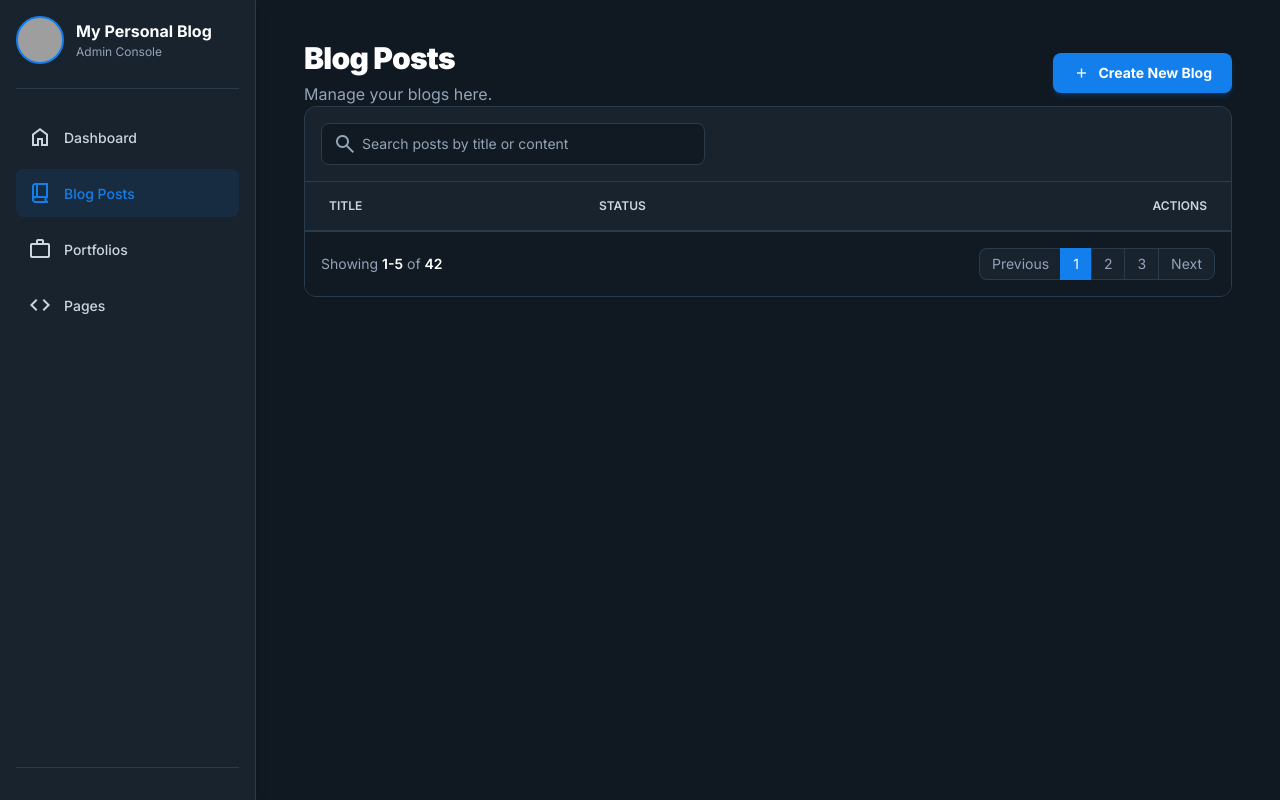
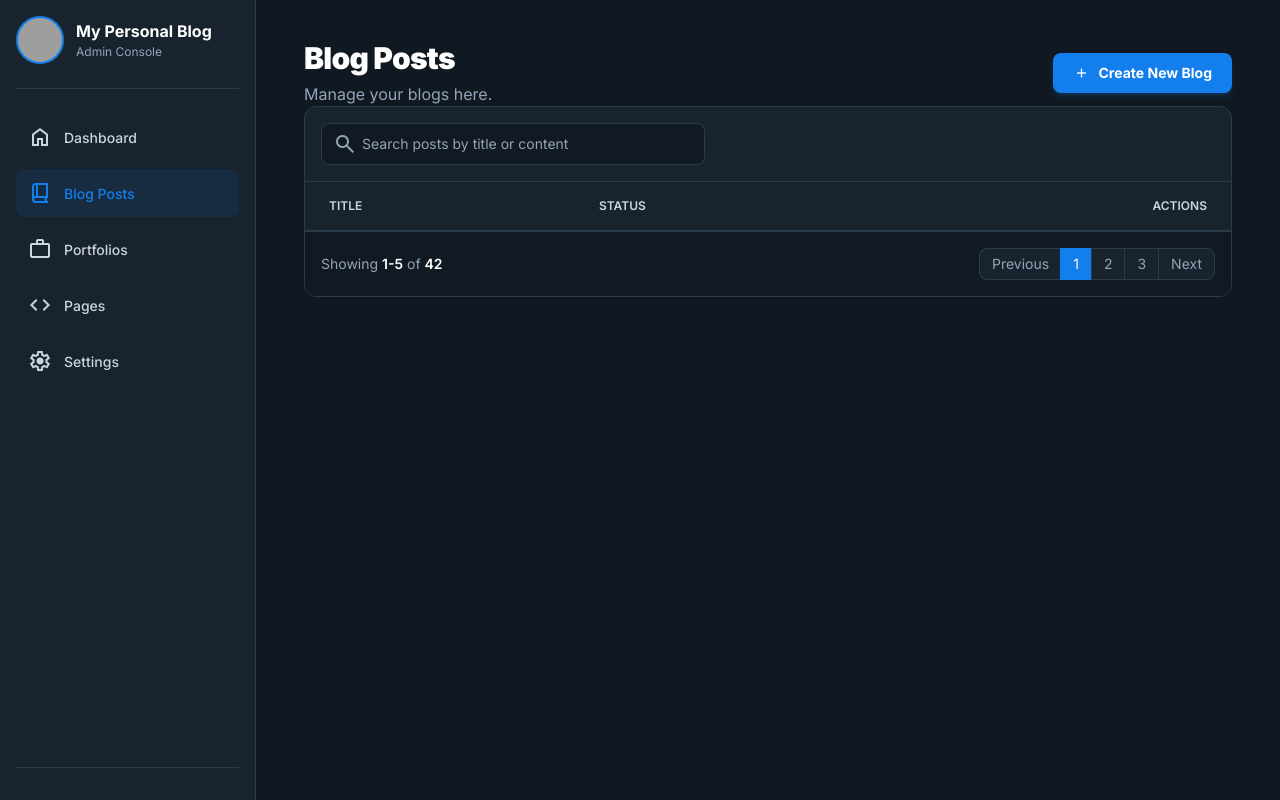
Before and after one commit to ariefbayu/go-personal-blog-generator, a website: page admin-files/posts.html in a window 1280 px wide. Drawn offline with nearby package versions, Linux system fonts and the light colour scheme; files that its build step writes are made by us from their sources; no server answers; grey boxes are pictures that could not be loaded.

Commit message:
add page settings

```diff
--- a/admin-files/posts.html
+++ b/admin-files/posts.html
@@ -84,6 +84,11 @@
                         href="/admin/pages">
                         <span class="material-symbols-outlined">code</span>
                         <span class="text-sm font-medium leading-normal">Pages</span>
+                    </a>
+                    <a class="flex items-center gap-3 px-3 py-3 rounded-lg text-slate-600 dark:text-slate-300 hover:bg-slate-100 dark:hover:bg-slate-800 transition-colors"
+                        href="/admin/settings">
+                        <span class="material-symbols-outlined">settings</span>
+                        <span class="text-sm font-medium leading-normal">Settings</span>
                     </a>
                 </nav>
             </div>
```
